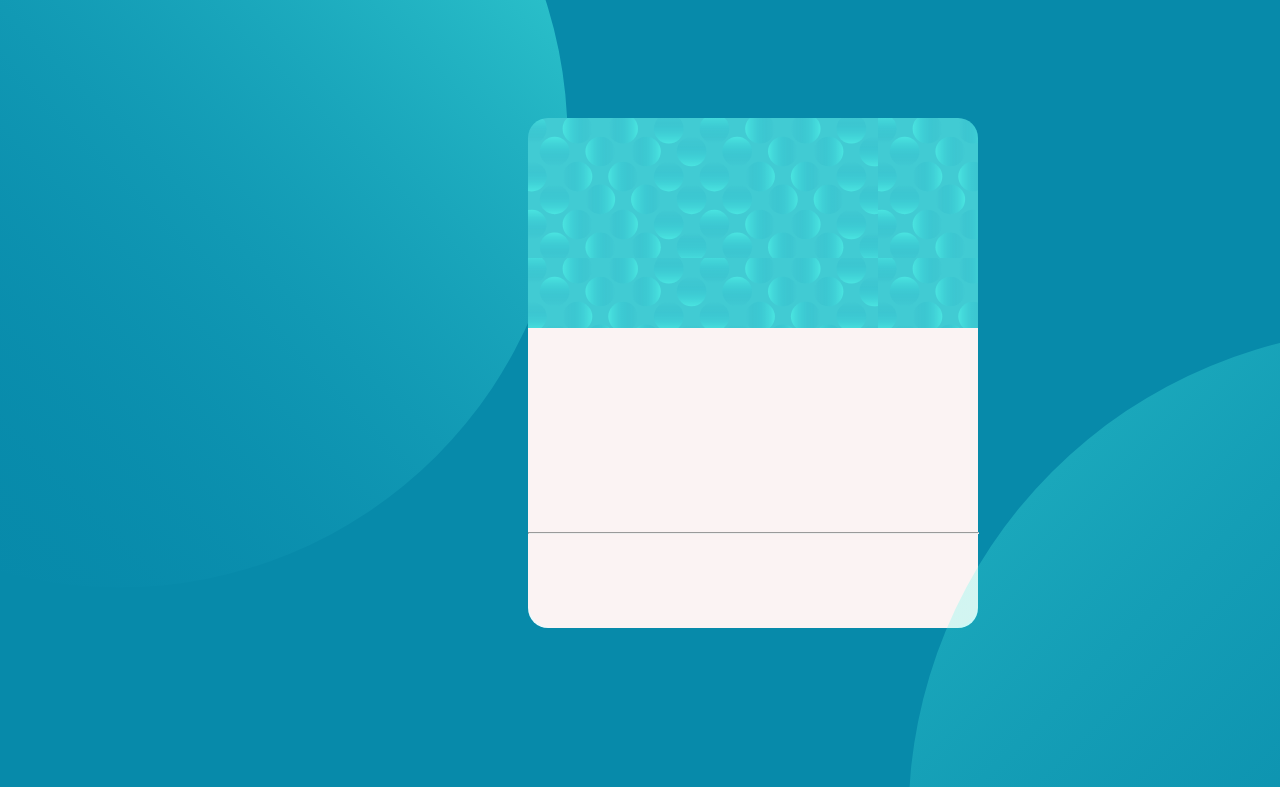
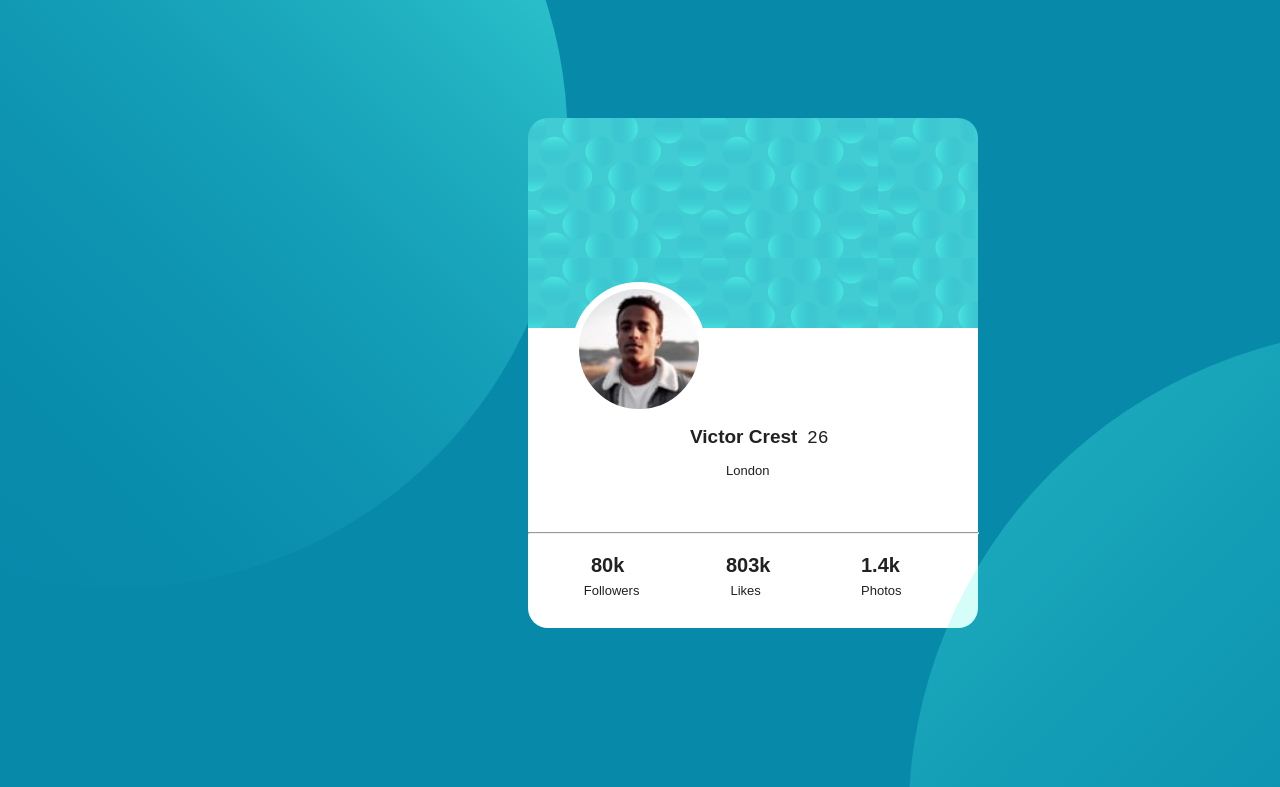
Before and after one commit to rayan3230/HTML_Project, a plain HTML site: page Challenges/index.htm in a window 1280 px wide. Shown: the top 787 px of the page. Drawn offline with Linux system fonts and the light colour scheme.

Commit message:
Refactor Challenges page layout and styles, adding new elements and improving responsiveness

```diff
--- a/Challenges/Styles.css
+++ b/Challenges/Styles.css
@@ -1,6 +1,6 @@
 .body{
     background-color: rgb(7, 138, 170);
-    overflow: hidden; /* Prevent scrolling */
+    overflow: hidden;
 }
 .upCircle{
     transform: translate(-340px ,-320px);
@@ -9,6 +9,7 @@
     background-image: url(img/bg-pattern-top.svg);
     background-size: cover;
     background-repeat: no-repeat;
+    z-index: 0;
 }
 
 .downCircle{
@@ -16,14 +17,14 @@
     width: 900px;
     height: 900px;
     background-image: url(img/bg-pattern-bottom.svg);
-    z-index: -1;
+    z-index: 0;
 }
 .Rectangle{
     transform: translate(500px, -800px);
     width: 450px;
     height: 500px;
     margin: 20px ;
-    border-radius: 25px; ;
+    border-radius: 25px;
     background-color: rgb(190, 57, 57);
     z-index: 1;
 }
@@ -31,7 +32,7 @@
     transform:  translate(0px , 200px);
     width: 450px;
     height: 300px;
-    background-color: rgba(255, 255, 255, 0.940) ;
+    background-color: rgb(255, 255, 255) ;
     border-radius: 0 0 20px 20px;
     z-index: 1;
 }
@@ -41,13 +42,110 @@
     height: 210px;
     border-radius: 20px 20px 0 0;
     background-image: url(img/bg-pattern-card.svg);
+    z-index: 1;
 
 }
 .Line{
     transform: translate(00px, -114px);
     width: 449px;
-    height: .2px;
+    height: .1px;
     background-color: rgb(2, 2, 2);
-    border-radius: 1%;
+    border-radius: .3%;
     z-index: 1;
 }
+.Text{
+    position: absolute;
+    left : 12.4%;
+    bottom: 10%;
+    font-size: 13px;
+    font-family: 'Poppins', sans-serif;
+    font-weight: normal;
+    color: rgb(34, 32, 32);
+}
+.a80k{
+    position: absolute;
+    left : 14%;
+    bottom: 17%;
+    font-size: 20px;
+    font-family: 'Poppins', sans-serif;
+    font-weight: bold;
+    color: rgb(34, 32, 32);
+}
+
+.Likes{
+    position : absolute;
+    left : 45%;
+    bottom : 10%;
+    font-size: 13px;
+    font-family: 'Poppins', sans-serif;
+    font-weight: normal;
+    color: rgb(34, 32, 32);
+}
+
+.Likesnbr{
+    position : absolute;
+    left : 44%;
+    bottom: 17%;
+    font-size: 20px;
+    font-family: 'Poppins', sans-serif;
+    font-weight: bold;
+    color: rgb(34, 32, 32);
+}
+.Photosnbr{
+    position : absolute;
+    left : 74%;
+    bottom: 17%;
+    font-size: 20px;
+    font-family: 'Poppins', sans-serif;
+    font-weight: bold;
+    color: rgb(34, 32, 32);
+}
+.Photos{
+    position : absolute;
+    left : 74%;
+    bottom : 10%;
+    font-size: 13px;
+    font-family: 'Poppins', sans-serif;
+    font-weight: normal;
+    color: rgb(34, 32, 32);
+}
+.Name{
+    position :absolute;
+    left : 36%;
+    bottom : 60%;
+    font-size: 19px;
+    font-family: 'Poppins', sans-serif;
+    font-weight: Bold;
+    color: rgb(34, 32, 32);
+}
+.Age{
+    position :absolute;
+    left : 62%;
+    bottom : 60%;
+    font-size: 18px;
+    font-family :'Courier New', Courier, monospace;
+    font-weight: normal;
+    color: rgb(34, 32, 32);
+}
+.City{
+    position :absolute;
+    left : 44%;
+    bottom : 50%;
+    font-size: 13px;
+    font-family: 'Poppins', sans-serif;
+    font-weight: normal;
+    color: rgb(34, 32, 32);
+}
+.img{
+    position :absolute;
+    left : 44.7%;
+    bottom : 48%;
+    width: 120px;
+    height: 120px;
+    border-radius: 50%;
+    background-image: url(img/image-victor.jpg);
+    background-size: cover;
+    background-repeat: no-repeat;
+    background-position: center;
+    border: 7px solid rgb(255, 255, 255) ;
+}
--- a/Challenges/index.htm
+++ b/Challenges/index.htm
@@ -1,21 +1,30 @@
 <!DOCTYPE html>
 <html>
+
  <head>
+    <meta name="viewport" content="width=device-width, initial-scale=1.0">
     <title>Challenges</title>
     <link rel="stylesheet" type="text/css" href="Styles.css">
  </head>
  <body class="body">
-    <div class="upCircle"></div>
-    <div Class="Rectangle">
-        <div class="downRectg"></div>
-        <div class="upRectg"></div>
-        <hr class="Line"></hr>
-    </div>
+        <div class="upCircle"></div>
+            <div Class="Rectangle">
+                <div class="downRectg">
+                    <span class ='Name'>Victor Crest</span>
+                    <span class ='Age'>26</span>
+                    <span class ='City'>London</span>
+                    <span class ='Text'>Followers</span>
+                    <span class ='a80k'>80k</span>
+                    <span class ='Likes'>Likes</span>
+                    <span class ='Likesnbr'>803k</span>
+                    <span class ='Photos'>Photos</span>
+                    <span class ='Photosnbr'>1.4k</span>
+                </div>
+                <div class="upRectg"></div>
+                <hr class="Line"></hr>
+            </div>
+            <div class="img"></div>
+        <div class="downCircle"></div>
 
-
-
-
-
-    <div class="downCircle"></div>
  </body>
 </html>
```
